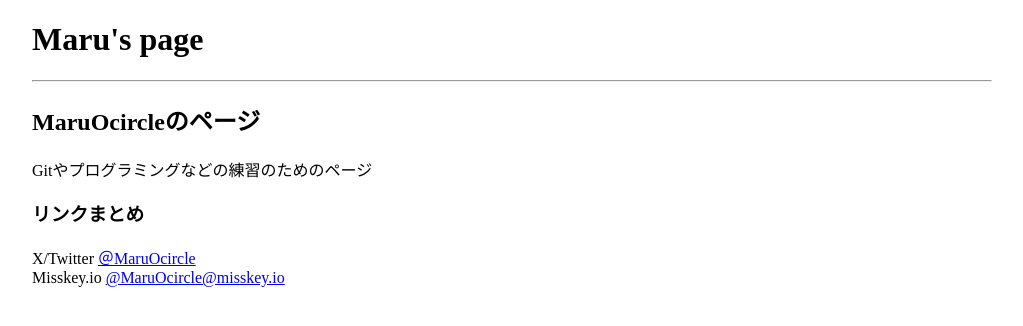
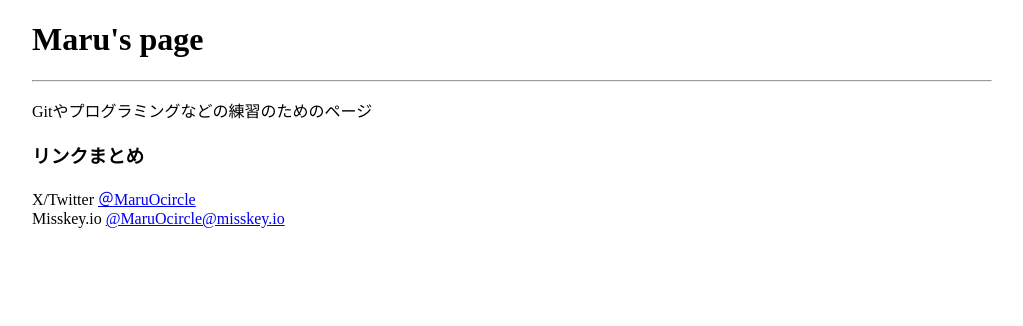
Before and after one commit to MaruOcircle/MaruOcircle.github.io, a Jekyll site: the page built from index.md, in a window 1280 px wide. Shown: the top 326 px of the page, without its empty margins (128-1151 px from the left). Built offline with Jekyll 4.4.1, drawn with Linux system fonts in a browser that asks for light colours.

Commit message:
Update index.md

```diff
--- a/index.md
+++ b/index.md
@@ -3,7 +3,6 @@ layout: default
 title: トップ
 ---
 
-## MaruOcircleのページ
 Gitやプログラミングなどの練習のためのページ
 
 ### リンクまとめ
```
